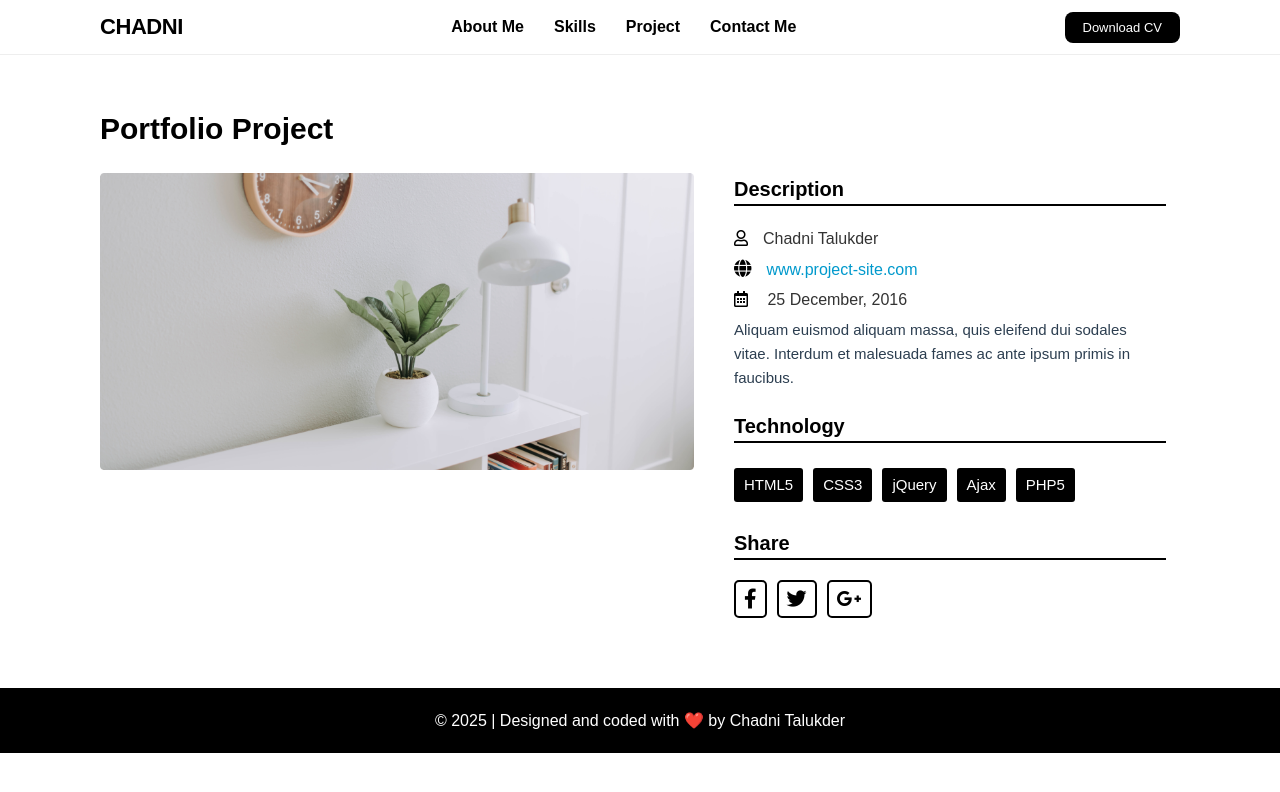
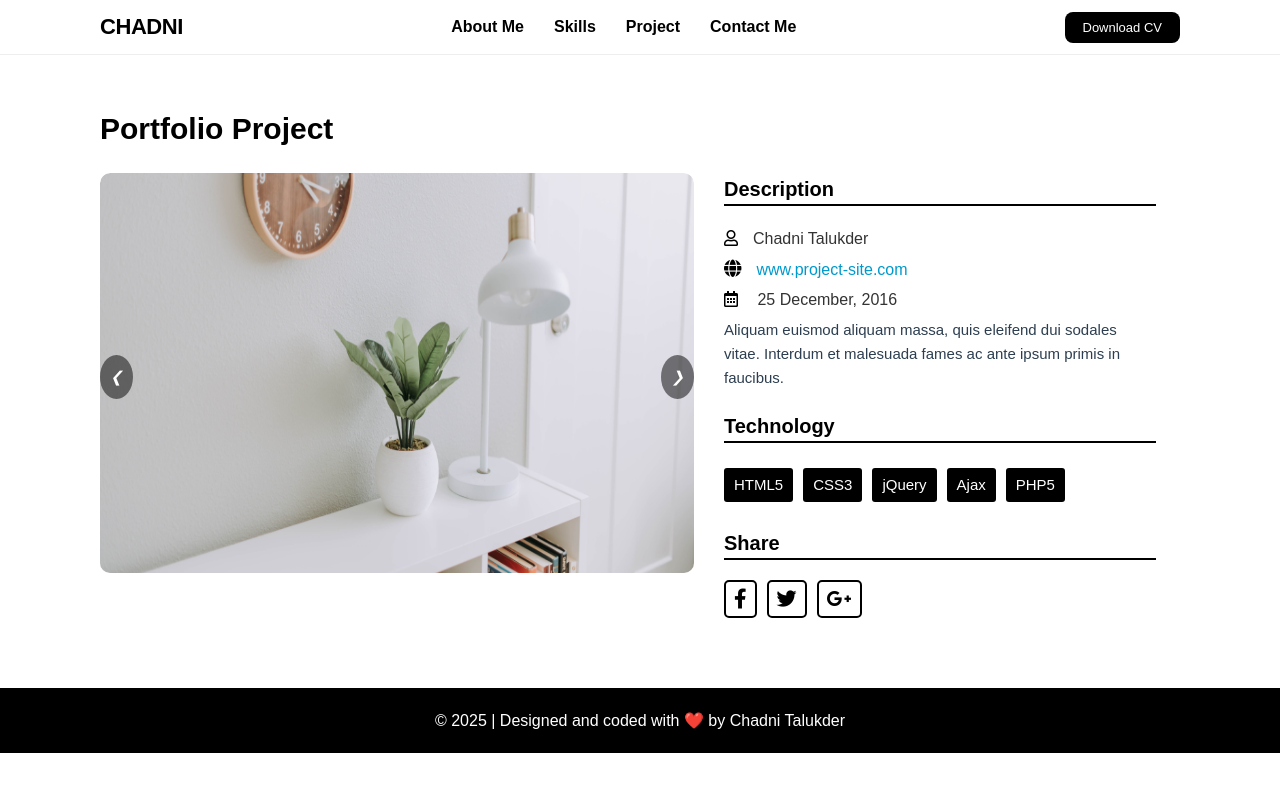
Before and after one commit to chadnitalukder2/vue-portfolio-2nd, a Vue app: page /project-details in a window 1280 px wide. Shown: the top 792 px of the page. Built offline with nearby package versions, Linux system fonts and the light colour scheme.

Commit message:
uodate project details

```diff
--- a/src/components/Nav.vue
+++ b/src/components/Nav.vue
@@ -11,7 +11,7 @@ function toggleMenu() {
 <template>
     <div class="main">
         <div class="navbar">
-            <div class="logo">CHADNI</div>
+            <div class="logo"> <Router-Link to="/">CHADNI </Router-Link></div>
             <div class="nav-links">
                 <a href="#">About Me</a>
                 <a href="#">Skills</a>
@@ -25,7 +25,9 @@ function toggleMenu() {
 
         <!-- Mobile Navbar -->
         <div class="mbl_navbar">
-            <div class="logo">CHADNI</div>
+            <div class="logo">
+                <RouterLink to="/">CHADNI</RouterLink>
+            </div>
 
             <div class="hamburger-lines" @click="toggleMenu">
                 <span class="line line1"></span>
@@ -67,12 +69,15 @@ function toggleMenu() {
     }
 
     .logo {
+
+        a {
+            text-decoration: none;
             font-size: 22px;
             line-height: 1.875rem;
             font-weight: 700;
             color: var(--vt-c-black);
             letter-spacing: -.02em;
-
+        }
     }
 
     .nav-links {
@@ -97,6 +102,9 @@ function toggleMenu() {
 
     }
 
+
+}
+
 .cv {
     .btn {
         background-color: var(--vt-c-black);
@@ -107,9 +115,7 @@ function toggleMenu() {
         font-size: 13px;
 
         &:hover {
-                background-color: var(--hover-color);
-                color: #fff;
-            }
+            background: #2c2c2c;
         }
     }
 }
@@ -128,11 +134,15 @@ function toggleMenu() {
     position: fixed;
 
     .logo {
+        a {
             font-size: 22px;
             line-height: 1.875rem;
             font-weight: 700;
             color: var(--vt-c-black);
             letter-spacing: -.02em;
+            text-decoration: none;
+        }
+
     }
 
     .hamburger-lines {
@@ -202,21 +212,7 @@ function toggleMenu() {
             color: #ffcd38;
         }
 
-        .cv {
-            .btn {
-                background-color: var(--vt-c-black);
-                color: #ffffff;
-                padding: 8px 18px;
-                border-radius: 8px;
-                text-decoration: none;
-                font-size: 13px;
 
-                &:hover {
-                    background-color: var(--hover-color);
-                    color: #fff;
-                }
-            }
-        }
 
     }
 
--- a/src/page/ProjectDetails.vue
+++ b/src/page/ProjectDetails.vue
@@ -1,6 +1,24 @@
 <script setup>
+import { ref } from 'vue';
 
+const slides = ref(null);
+const index = ref(0);
 
+function showSlide() {
+    if (slides.value) {
+        slides.value.style.transform = `translateX(${-index.value * 100}%)`;
+    }
+}
+
+function prevSlide() {
+    index.value = index.value > 0 ? index.value - 1 : slides.value.children.length - 1;
+    showSlide();
+}
+
+function nextSlide() {
+    index.value = index.value < slides.value.children.length - 1 ? index.value + 1 : 0;
+    showSlide();
+}
 </script>
 
 <template>
@@ -11,7 +29,30 @@
         <div class="content">
             <div class="left">
                 <div class="image-slider">
-                    <img src="../assets/img/portfolioOne.png">
+
+                    <div class="slider">
+                        <div class="slides" ref="slides">
+                            <div class="slide" >
+                                <img src="../assets/img/portfolioOne.png">
+                            </div>
+                            <div class="slide" >
+                                <img src="../assets/img/portfolioOne.png">
+                            </div>
+                            <div class="slide" >
+                                <img src="../assets/img/portfolioOne.png">
+                            </div>
+                            <div class="slide" >
+                                <img  src="https://storage.googleapis.com/a1aa/image/I6qhCh7xJcZDP5sw3eXR7LOxe9Wm1qZ5MJFtglRhex2fvziQB.jpg" >
+                            </div>
+                            <div class="slide" >
+                                <img src="https://storage.googleapis.com/a1aa/image/Bzh0DYZezflz8EM6OahAmWv4EdpYfQt7l0Q3WmCwaHNK4ZRoA.jpg" >
+                            </div>
+                        </div>
+                        <div class="navigation">
+                            <i id="prev" @click="prevSlide">❮</i>
+                            <i id="next" @click="nextSlide">❯</i>
+                        </div>
+                    </div>
                 </div>
 
             </div>
@@ -63,6 +104,10 @@
     padding: 50px 100px;
     font-family: 'Archivo Black', sans-serif;
 
+    @media (max-width: 1059px) {
+        padding: 85px 20px;
+    }
+
     .header {
         h1 {
             font-size: 30px;
@@ -76,20 +121,27 @@
     .content {
         display: flex;
         flex-wrap: wrap;
-        gap: 20px;
+        gap: 30px;
 
         .left {
-           flex-basis: 55%;
-            margin-right: 20px;
+            flex-basis: 55%;
+
+            @media (max-width: 840px) {
+                flex-basis: 100%;
+            }
 
             .image-slider img {
                 width: 100%;
-                height: auto;
+                height: 400px;
             }
         }
 
         .right {
             flex-basis: 40%;
+
+            @media (max-width: 840px) {
+                flex-basis: 100%;
+            }
         }
 
     }
@@ -198,4 +250,44 @@
         margin-bottom: 20px;
     }
 }
+
+//==========slide===================
+.slider {
+    position: relative;
+    width: 100%;
+    overflow: hidden;
+    border-radius: 10px;
+
+    .slides {
+        display: flex;
+        transition: transform 0.5s ease-in-out;
+        height: 100%;
+        .slide {
+            min-width: 100%;
+            box-sizing: border-box;
+
+            img {
+                width: 100%;
+                border-radius: 10px;
+            }
+        }
+    }
+
+    .navigation {
+        position: absolute;
+        top: 50%;
+        width: 100%;
+        display: flex;
+        justify-content: space-between;
+        transform: translateY(-50%);
+
+        i {
+            background: rgba(0, 0, 0, 0.5);
+            color: #fff;
+            padding: 10px;
+            border-radius: 50%;
+            cursor: pointer;
+        }
+    }
+}
 </style>
```
Lines whose indentation alone changed are shown as unchanged.
